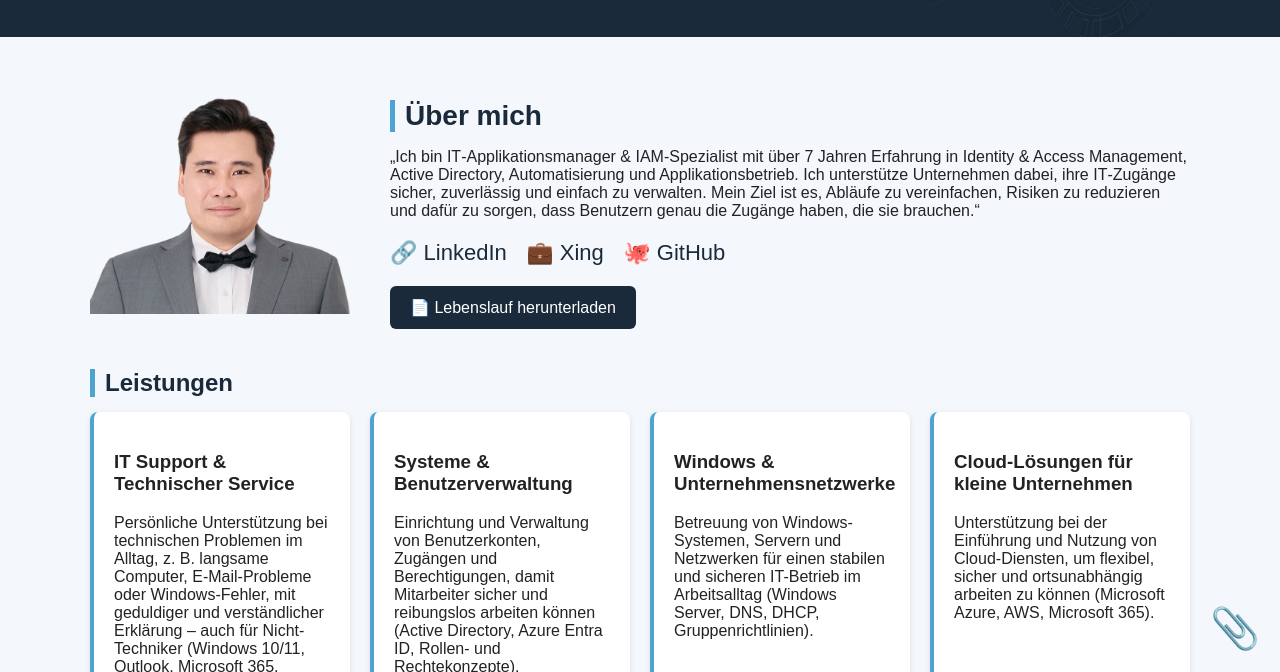
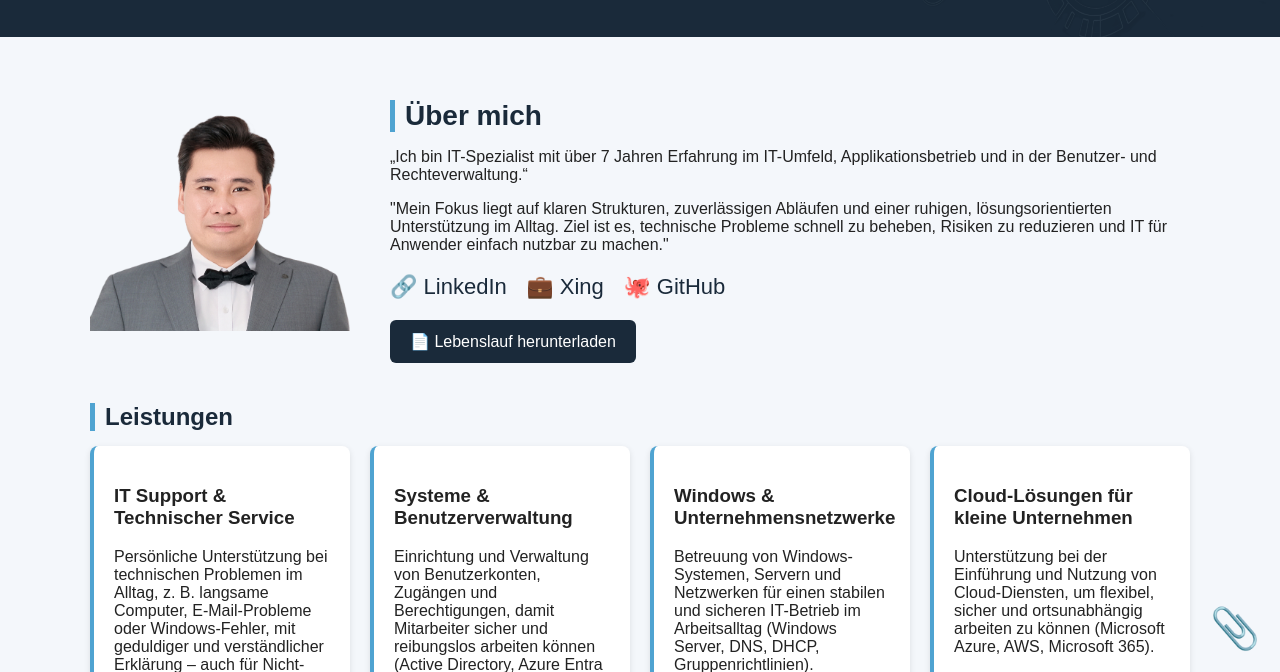
Before and after one commit to vuxuantiep/tiep-iam-freelancer, a plain HTML site: page index.html in a window 1280 px wide. Shown: the part 128-800 px from the top of the page. Drawn offline with Linux system fonts and the light colour scheme.

Commit message:
Update index.html

```diff
--- a/index.html
+++ b/index.html
@@ -386,11 +386,14 @@
     <div class="intro-text">
         <h2>Über mich</h2>
         <p>
-            „Ich bin IT‑Applikationsmanager & IAM‑Spezialist mit über 7 Jahren Erfahrung in
-            Identity & Access Management, Active Directory, Automatisierung und Applikationsbetrieb.
-            Ich unterstütze Unternehmen dabei, ihre IT‑Zugänge sicher, zuverlässig und einfach zu verwalten.
-            Mein Ziel ist es, Abläufe zu vereinfachen, Risiken zu reduzieren und dafür zu sorgen,
-            dass Benutzern genau die Zugänge haben, die sie brauchen.“
+            „Ich bin IT-Spezialist mit über 7 Jahren Erfahrung im IT-Umfeld,
+            Applikationsbetrieb und in der Benutzer- und Rechteverwaltung.“
+        </p>
+        <p>
+            "Mein Fokus liegt auf klaren Strukturen, zuverlässigen Abläufen
+            und einer ruhigen, lösungsorientierten Unterstützung im Alltag.
+            Ziel ist es, technische Probleme schnell zu beheben, Risiken zu reduzieren
+            und IT für Anwender einfach nutzbar zu machen."
         </p>
         <div class="social">
             <a href="https://www.linkedin.com/in/tiep-vu-xuan/" target="_blank">🔗 LinkedIn</a>
```
